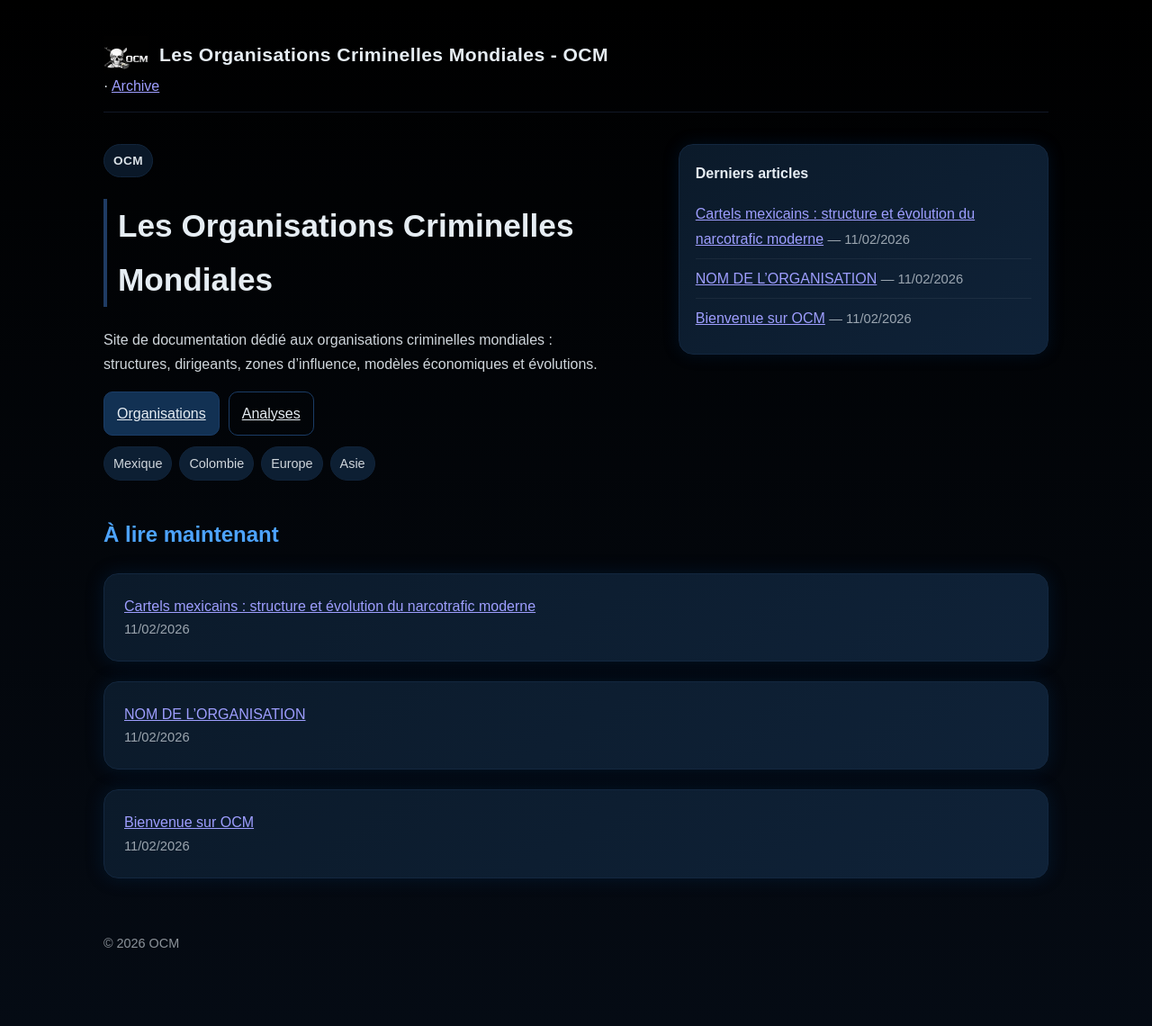
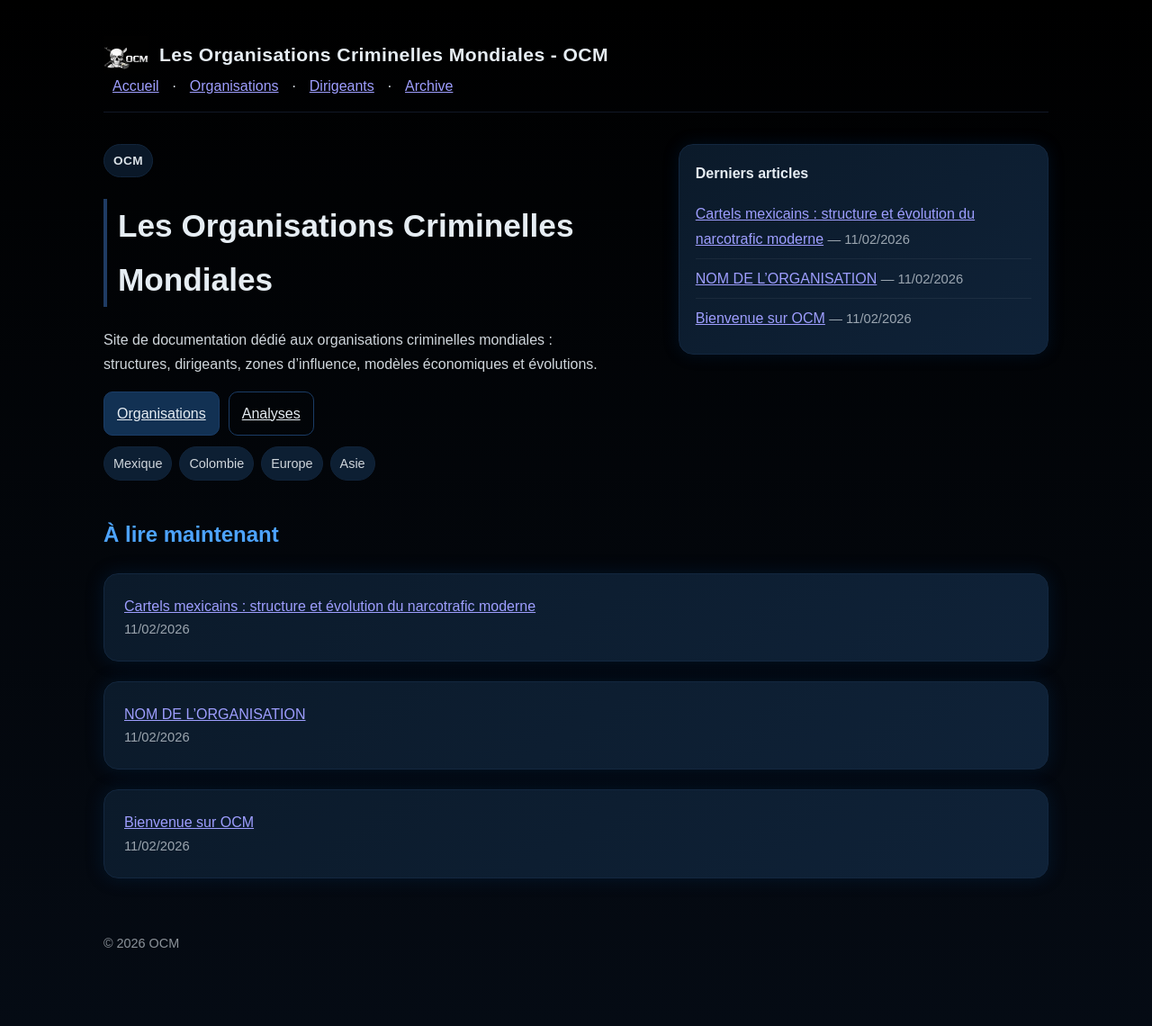
Before and after one commit to GEF67600/ocm, a Jekyll site: the page built from index.md, in a window 1280 px wide. Shown: the whole page at 90% size. Built offline with Jekyll 4.4.1, drawn with Linux system fonts in a browser that asks for light colours.

Commit message:
Refactor default layout for better structure and clarity
Updated HTML structure and improved accessibility features.

```diff
--- a/_layouts/default.html
+++ b/_layouts/default.html
@@ -1,27 +1,46 @@
-<!doctype html>
+<!DOCTYPE html>
 <html lang="fr">
 <head>
-    <meta charset="utf-8" />
-    <meta name="viewport" content="width=device-width, initial-scale=1" />
+  <meta charset="UTF-8">
+  <meta name="viewport" content="width=device-width, initial-scale=1.0">
   <title>{{ page.title }} · {{ site.title }}</title>
-    <meta name="description" content="{{ site.description }}" />
-    <link rel="stylesheet" href="{{ '/assets/css/style.css' | relative_url }}" />
+  <meta name="description" content="{{ site.description }}">
+  <link rel="stylesheet" href="{{ '/assets/css/style.css' | relative_url }}">
 </head>
+
 <body>
+
   <main>
+
+    <!-- HEADER -->
     <header class="top">
+
       <a class="brand" href="{{ '/' | relative_url }}" style="text-decoration:none;color:inherit;">
         <img src="{{ '/assets/images/logo.png' | relative_url }}" alt="OCM" class="logo">
-  <div class="brand-text">{{ site.title }}</div>
+        <div class="brand-text">Les Organisations Criminelles Mondiales - OCM</div>
       </a>
+
+      <nav class="nav">
+        <a href="{{ '/' | relative_url }}">Accueil</a>
+        <span class="sep">·</span>
+        <a href="{{ '/organisations/' | relative_url }}">Organisations</a>
+        <span class="sep">·</span>
+        <a href="{{ '/dirigeants/' | relative_url }}">Dirigeants</a>
         <span class="sep">·</span>
         <a href="{{ '/archive/' | relative_url }}">Archive</a>
       </nav>
+
     </header>
 
+    <!-- CONTENU PRINCIPAL -->
     {{ content }}
 
-      <footer class="foot">© {{ site.time | date: "%Y" }} OCM</footer>
+    <!-- FOOTER -->
+    <footer class="foot">
+      © {{ site.time | date: "%Y" }} OCM
+    </footer>
+
   </main>
+
 </body>
 </html>
```
Lines whose indentation alone changed are shown as unchanged.
